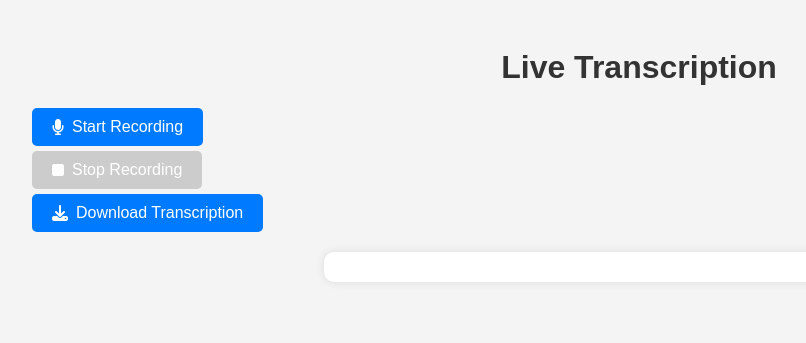
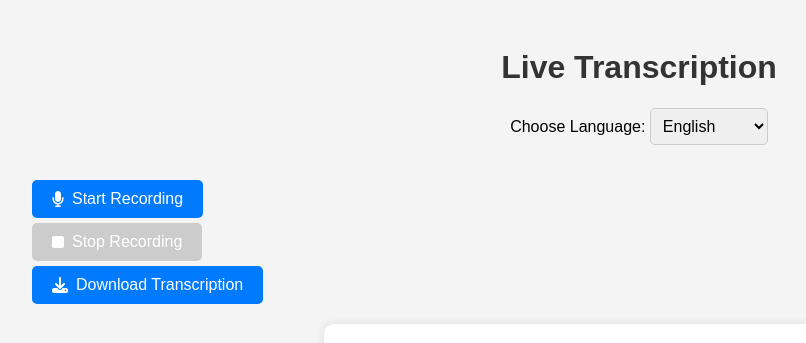
Before and after one commit to Ayka11/sufi, a Flask app: template templates/index.html in a window 1280 px wide. Shown: the top 343 px of the page, without its empty margins (1-807 px from the left). Run offline with Flask 3, Linux system fonts and the light colour scheme; the template is opened without the code that fills it, so the values that code supplies are empty.

Commit message:
Update index.html

```diff
--- a/templates/index.html
+++ b/templates/index.html
@@ -56,10 +56,25 @@
       .transcription-item:last-child {
         border-bottom: none;
       }
+      select {
+        padding: 8px;
+        font-size: 16px;
+        border-radius: 5px;
+        margin-bottom: 15px;
+        border: 1px solid #ccc;
+      }
     </style>
   </head>
   <body>
     <h1>Live Transcription</h1>
+
+    <!-- Language Selection Dropdown -->
+    <label for="languageSelect">Choose Language:</label>
+    <select id="languageSelect">
+      <option value="en-US">English</option>
+      <option value="az-AZ">Azerbaijani</option>
+    </select>
+
     <div class="buttons">
       <button id="startRecording">
         <i class="fas fa-microphone"></i> Start Recording
@@ -100,7 +115,7 @@
               mediaRecorder.stop();
               mediaRecorder.start(); // Restart recording to continuously capture chunks
             }
-          }, 15000); // Adjust interval to send data every 5 seconds
+          }, 15000); // Adjust interval to send data every 15 seconds
         });
 
       document.getElementById("stopRecording").addEventListener("click", () => {
@@ -115,6 +130,10 @@
         audioChunks = [];
         const formData = new FormData();
         formData.append("audio", audioBlob, "audio.webm");
+
+        // Get selected language
+        const selectedLanguage = document.getElementById("languageSelect").value;
+        formData.append("language", selectedLanguage);
 
         try {
           const response = await fetch("/transcribe", {
```
